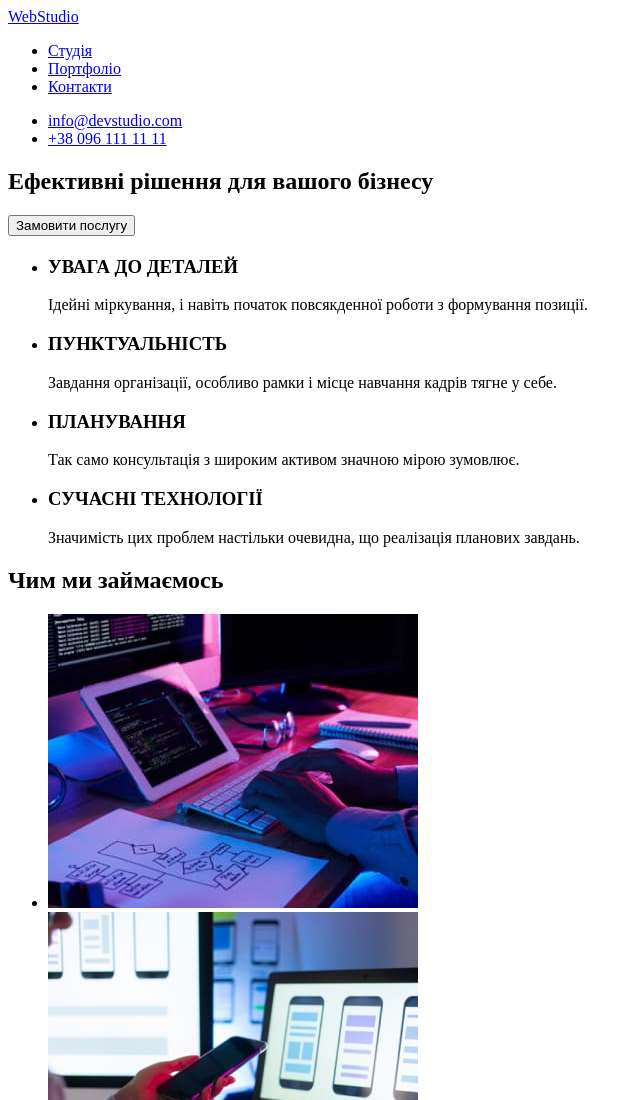
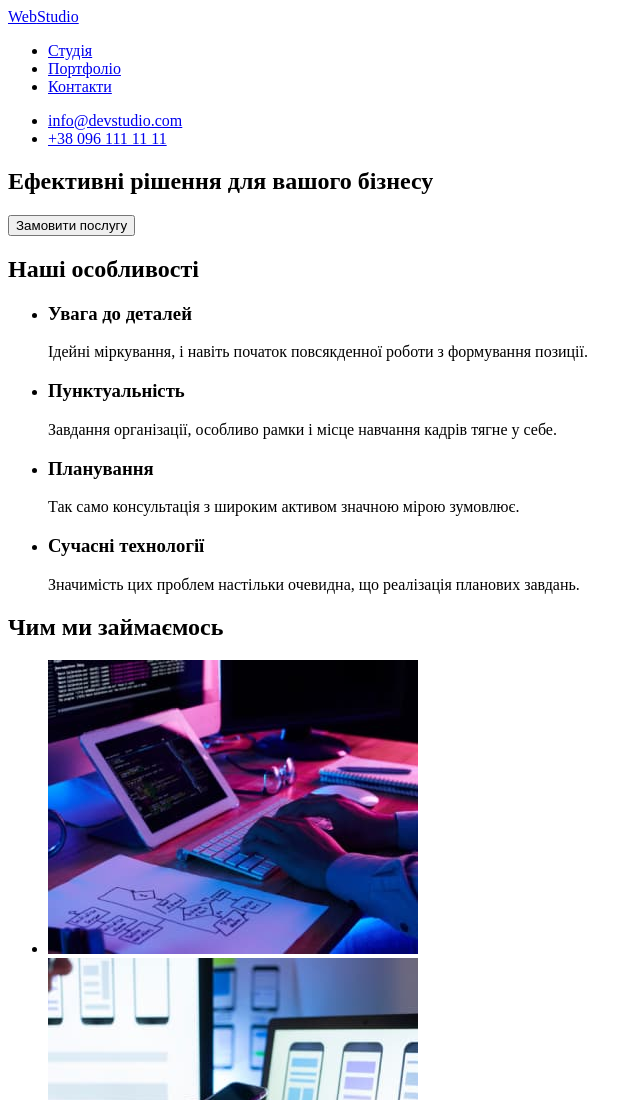
Before and after one commit to nmosula/goit-markup-hw-01, a plain HTML site: page index.html in a window 1280 px wide. Shown: the top 1100 px of the page, without its empty margins (0-642 px from the left). Drawn offline with Linux system fonts and the light colour scheme.

Commit message:
Change some information text

```diff
--- a/index.html
+++ b/index.html
@@ -32,22 +32,22 @@
         </section>
 
         <section class="features">
-            <h2></h2>
+            <h2>Наші особливості</h2>
             <ul class="feature-list">
                 <li class="feature-list-item">
-                    <h3>УВАГА ДО ДЕТАЛЕЙ</h3>
+                    <h3>Увага до деталей</h3>
                     <p>Ідейні міркування, і навіть початок повсякденної роботи з формування позиції.</p>
                 </li>
                 <li class="feature-list-item">
-                    <h3>ПУНКТУАЛЬНІСТЬ</h3>
+                    <h3>Пунктуальність</h3>
                     <p>Завдання організації, особливо рамки і місце навчання кадрів тягне у себе.</p>
                 </li>
                 <li class="feature-list-item">
-                    <h3>ПЛАНУВАННЯ</h3>
+                    <h3>Планування</h3>
                     <p>Так само консультація з широким активом значною мірою зумовлює.</p>
                 </li>
                 <li class="feature-list-item">
-                    <h3>СУЧАСНІ ТЕХНОЛОГІЇ</h3>
+                    <h3>Сучасні технології</h3>
                     <p>Значимість цих проблем настільки очевидна, що реалізація планових завдань.</p>
                 </li>
             </ul>
@@ -97,7 +97,7 @@
     </main>
 
     <footer>
-        <a href="/index.html">Web<span>Studio</span></a>
+        <a href="./index.html">Web<span>Studio</span></a>
         <address>
             <ul>
                 <li><a href="https://goo.gl/maps/CPtrU1FHBa2aNyZL9" target="_blank" rel="noopener nofollow noreferer">м. Київ, пр-т Лесі Українки, 26</a></li>
```
Also changed, not shown: .prettierrc.json (added).
